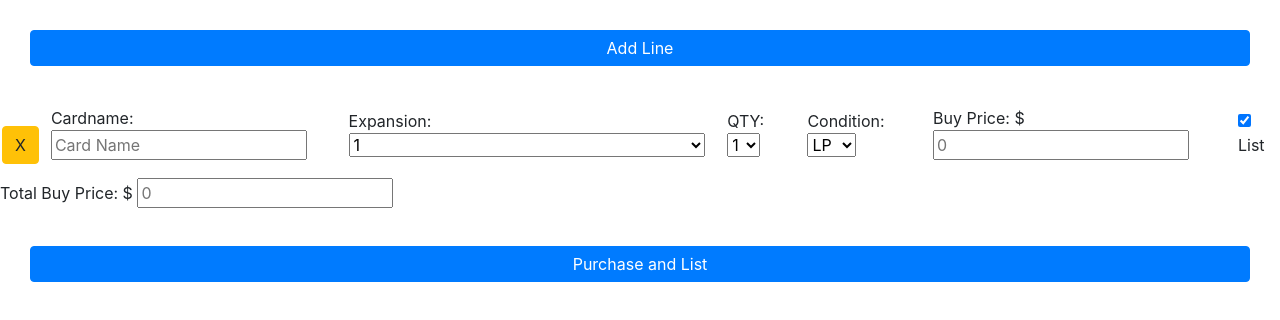
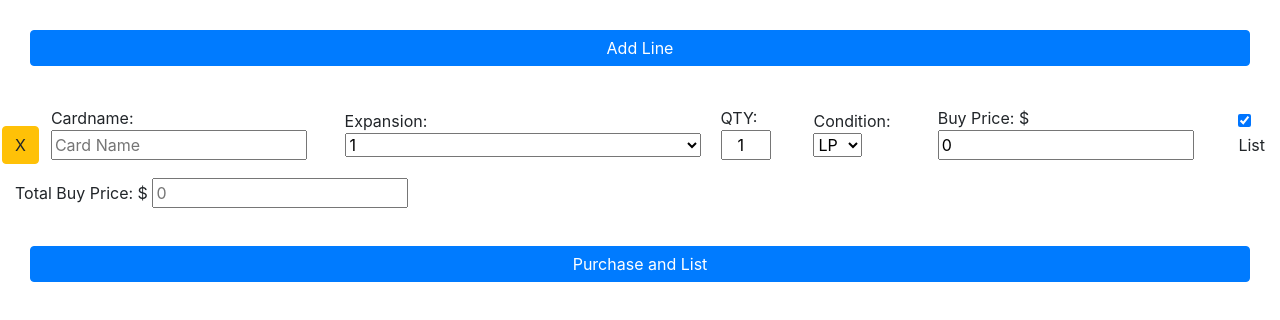
Before and after one commit to gmacdoug/RoboKlein, a plain HTML site: page RoboKlein/index.html in a window 1280 px wide. Drawn offline with nearby package versions, Linux system fonts and the light colour scheme.

Commit message:
buyprice functionality implemented and updated

```diff
--- a/RoboKlein/index.html
+++ b/RoboKlein/index.html
@@ -35,15 +35,9 @@
         </label>
       </div>
 
-      <div class="roboitem" >
-        <label>
-          QTY:
-          <select name="quantity">
-            <option value="1" selected="true">1</option>
-            <option value="2">2</option>
-            <option value="3">3</option>
-            <option value="4">4</option>
-          </select>
+      <div class="roboitem">
+        <label>QTY:
+        <input class="quantityitem" type="number" name="quantity" step="1" min="1" placeholder="1" value="1">
         </label>
       </div>
 
@@ -62,7 +56,7 @@
 
       <div class="roboitem">
         <label>Buy Price: $
-        <input class="buyitem" type="number" name="buyprice" step=".01" min="0" placeholder="0">
+        <input class="buyitem" type="number" name="buyprice" step=".01" min="0" placeholder="0" value="0">
         </label>
       </div>
 
@@ -77,7 +71,7 @@
 
     <div id="totalbuyprice">
     	<label>Total Buy Price: $
-        <input class="buyitem" type="number" name="totalbuyprice" step=".01" min="0" placeholder="0">
+        <input class="totalbuyitem" type="number" name="totalbuyprice" step=".01" min="0" placeholder="0">
         </label>
     </div>
 
--- a/RoboKlein/scripts.js
+++ b/RoboKlein/scripts.js
@@ -9,13 +9,13 @@ $(".buyitem").change(sumbuyprice);
 var namesofinputobjects = {
 	cardname : "cardname",
 	buyprice : "buyprice",
+	quantity : "quantity",
 	autolist : "autolist"
 }
 
 //names of select objects
 var namesofselectobjects = {
 	expansion : "expansion",
-	quantity : "quantity",
 	condition : "condition"
 }
 
@@ -82,8 +82,9 @@ function robosubmit() {
 
 function sumbuyprice() {
 	var total = 0;
-	// $(".buyitem").each(function(){
-	// 	total += parseFloat($(this).val());
-	// });
-	console.log(total);
+	$(".buyitem").each(function(){
+		total += parseFloat($(this).val());
+	});
+	var rounded = Math.ceil(total * 100)/100;
+	$(".totalbuyitem").val(rounded);
 }
--- a/RoboKlein/styles.css
+++ b/RoboKlein/styles.css
@@ -14,6 +14,7 @@ body{
 }
 
 #totalbuyprice{
+	margin-left: 15px;
 }
 
 .robocontainer {
@@ -26,6 +27,11 @@ body{
 .roboitem{
 	padding: 10px;
 	flex-grow: 1;
+}
+
+.quantityitem{
+	max-width: 50px;
+	padding-left: 15px;
 }
 
 .trashbtn{
```
